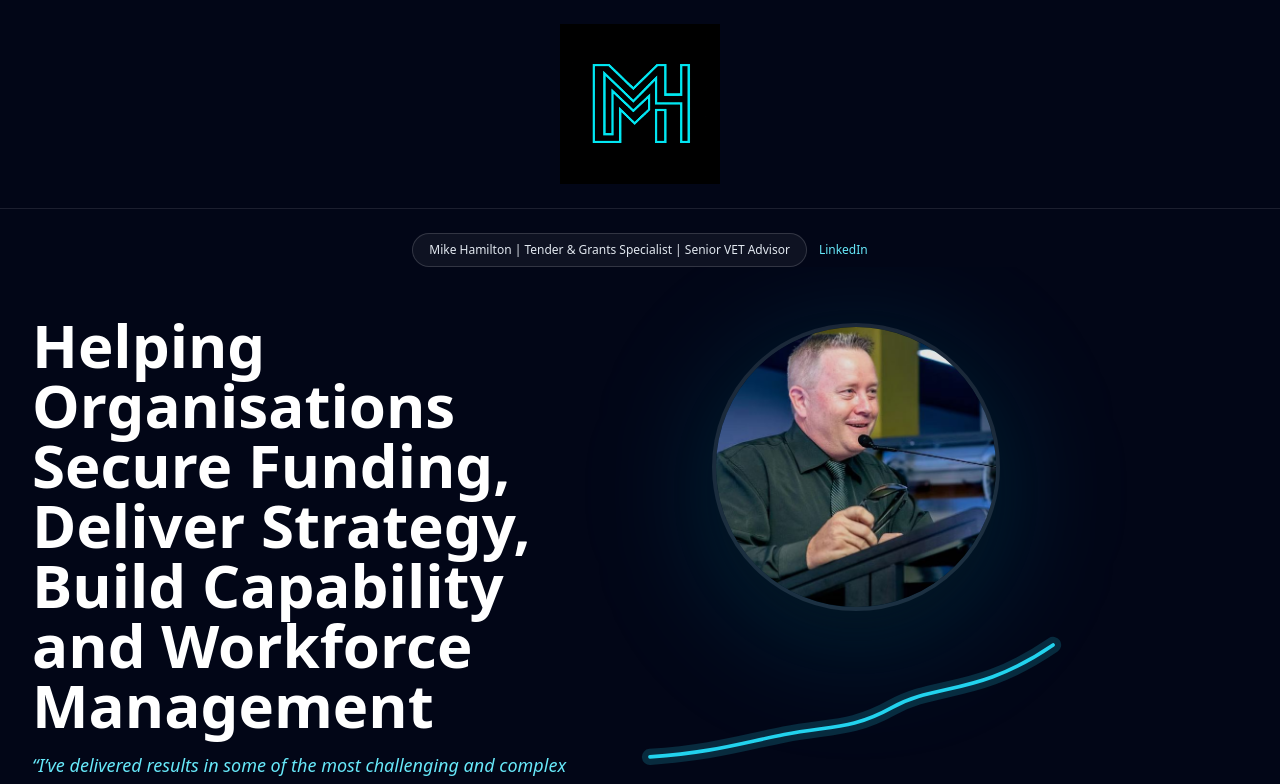
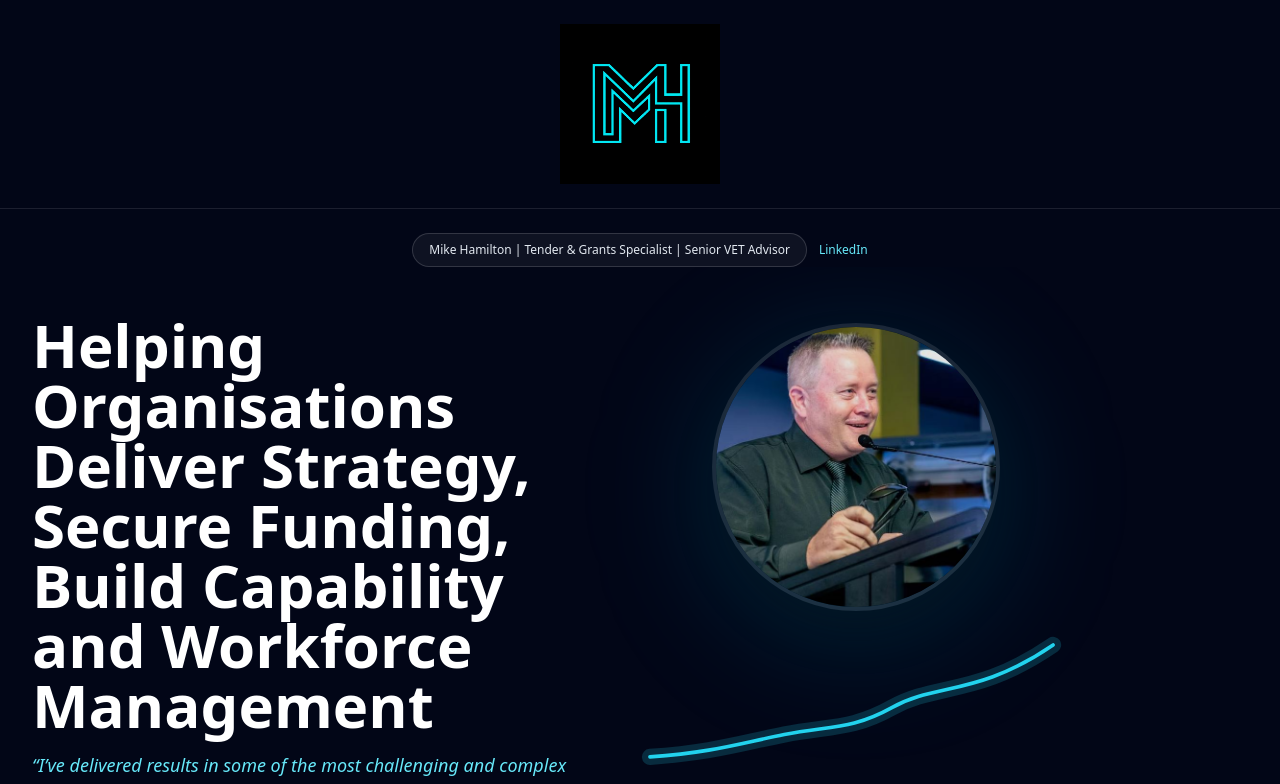
Before and after one commit to melanieorr-png/mikehamilton-site2, a React (Vite) app: page / in a window 1280 px wide. Shown: the top 784 px of the page. Built offline with nearby package versions, Linux system fonts and the light colour scheme.

Commit message:
Update App.jsx

```diff
--- a/src/App.jsx
+++ b/src/App.jsx
@@ -79,7 +79,7 @@ export default function App() {
           <div className="grid lg:grid-cols-2 gap-8 items-start">
             <div className="max-w-2xl">
               <h1 className="text-5xl font-semibold sm:text-6xl leading-tight">
-                Helping Organisations Secure Funding, Deliver Strategy, Build Capability
+                Helping Organisations Deliver Strategy, Secure Funding, Build Capability
                 and Workforce Management
               </h1>
 
```
